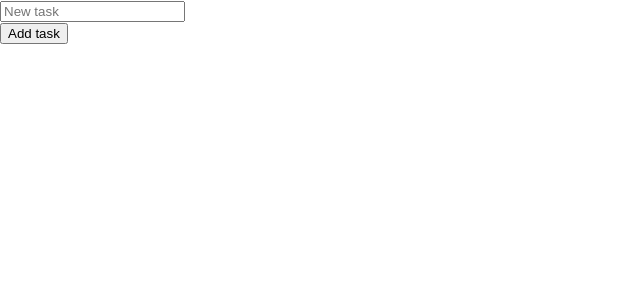
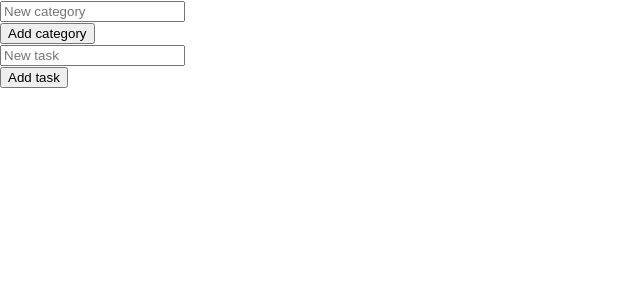
Before and after one commit to KatsiarynaTserashenka/TodoList, a React (Create React App) app in the folder todo-list/: page / in a window 1280 px wide. Shown: the top 300 px of the page, without its empty margins (0-640 px from the left). Built offline with nearby package versions, Linux system fonts and the light colour scheme.

Commit message:
feat: create CategoryList

```diff
--- a/todo-list/src/App.tsx
+++ b/todo-list/src/App.tsx
@@ -1,10 +1,12 @@
 import React from 'react';
 import './App.css';
 import TodoList from 'components/TodoList';
+import CategoryList from 'components/CategoryList';
 
 function App() {
   return (
     <div className="App">
+      <CategoryList />
       <TodoList />
     </div>
   );
--- /dev/null
+++ b/todo-list/src/components/CategoryList/CategoreList.tsx
@@ -0,0 +1,16 @@
+import React from 'react';
+import CategoryItem from 'components/CategoryItem';
+import Input from 'components/Input';
+import Button from 'components/Button';
+
+const CategoryList = () => {
+  return (
+    <div>
+      <Input text="New category" />
+      <Button text="Add category" />
+      <CategoryItem />
+    </div>
+  );
+};
+
+export default CategoryList;
--- /dev/null
+++ b/todo-list/src/components/CategoryList/index.ts
@@ -0,0 +1,3 @@
+import CategoryList from './CategoreList';
+
+export default CategoryList;
```
Also changed, not shown: todo-list/src/components/CategoryList/CategoryList.css (added).
